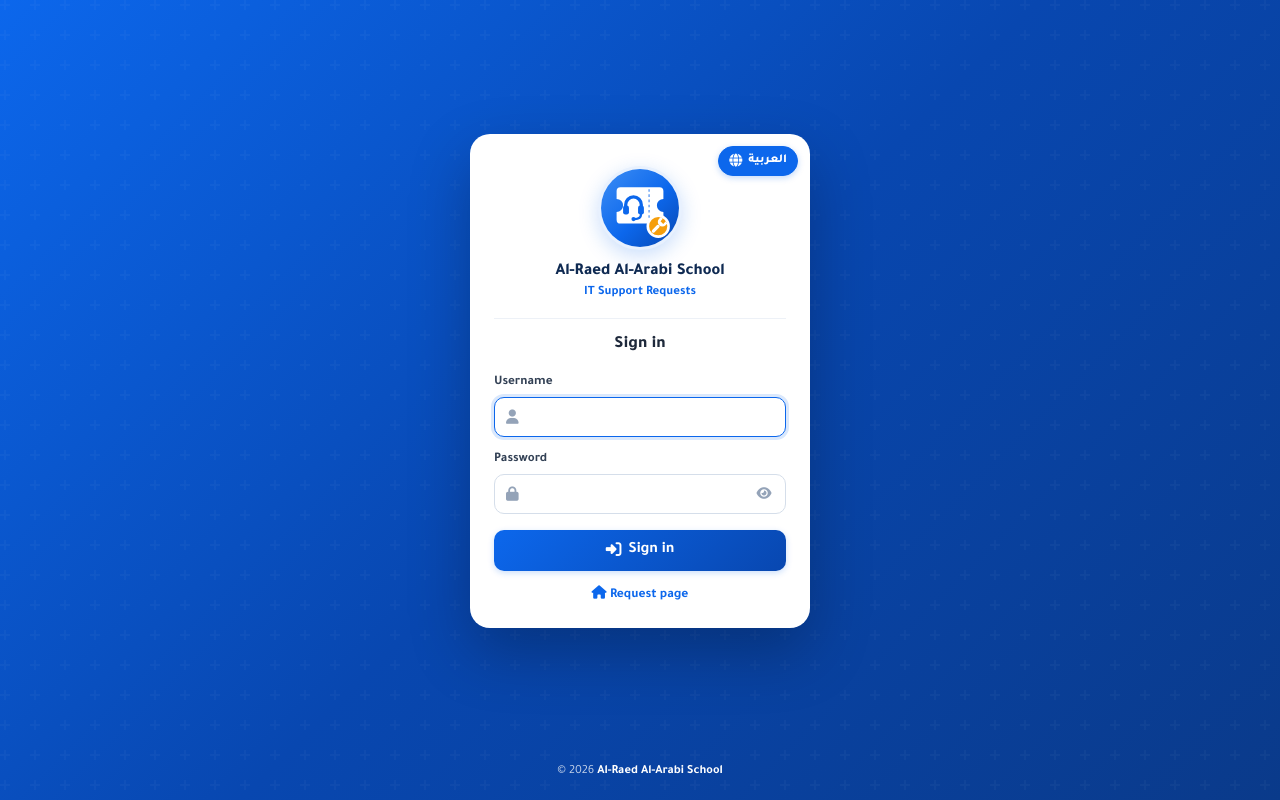
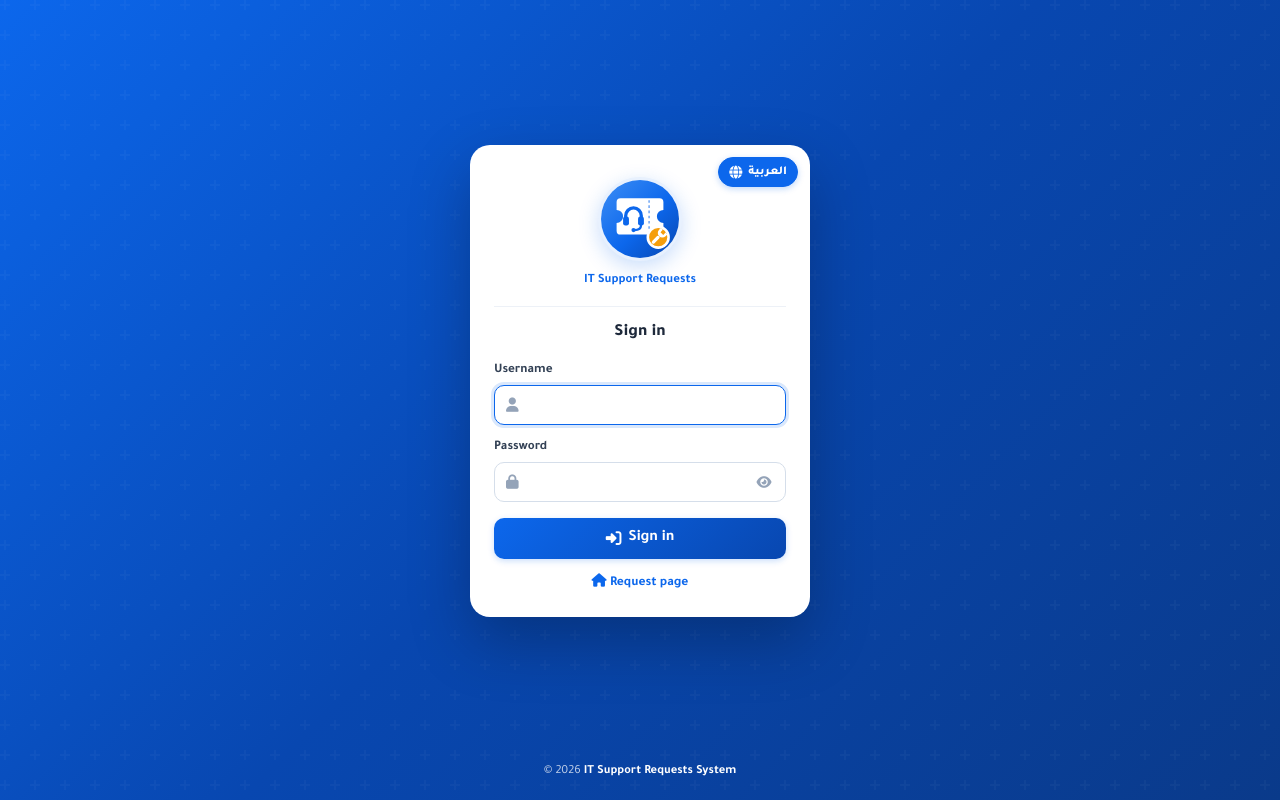
Before and after one commit to AcsVe/RASTKT, a Flask app: page /admin/login?lang=en in a window 1280 px wide. Run offline with Flask 3, Linux system fonts and the light colour scheme; data that the repository does not hold is empty; some libraries are stand-ins or nearby versions.

Commit message:
Remove the school name from defaults, render.yaml and the app manifests
- ORG_AR / ORG_EN default to empty (app, setup prompt, render.yaml).
- Manifests describe the system only; service-worker caches bumped so
  installed apps pick up the new manifest.
- With no organisation name set, page titles drop the trailing dash and
  the login page, dashboard sidebar and e-mail header show the system
  name instead.
- Android appId and other identifiers are unchanged.

Co-Authored-By: Claude Opus 5.5 <noreply@anthropic.com>
Claude-Session: https://claude.ai/code/session_017ir6rNkj4XLUChjDU4CJKB

```diff
--- a/app.py
+++ b/app.py
@@ -56,8 +56,8 @@ def create_app():
     # Seeds the first Administrator account (see models.init_db).
     app.config['ADMIN_USER']    = os.environ.get('ADMIN_USER', 'admin')
     app.config['ADMIN_PASS']    = os.environ.get('ADMIN_PASS', 'acs2024')
-    app.config['ORG_AR']        = os.environ.get('ORG_AR', 'مدرسة الرائد العربي')
-    app.config['ORG_EN']        = os.environ.get('ORG_EN', 'Al-Raed Al-Arabi School')
+    app.config['ORG_AR']        = os.environ.get('ORG_AR', '')
+    app.config['ORG_EN']        = os.environ.get('ORG_EN', '')
     # Where the "Android app" button points (built by .github/workflows/build-apk.yml).
     # Set APK_DOWNLOAD_URL to override, or to an empty-looking value like "-" to hide the button.
     app.config['APK_DOWNLOAD_URL'] = os.environ.get('APK_DOWNLOAD_URL', 'https://github.com/AcsVe/RASTKT/releases/latest/download/RASTKT.apk')
--- a/ops/setup_local.py
+++ b/ops/setup_local.py
@@ -57,8 +57,8 @@ def main():
     vals['PORT'] = cur.get('PORT', '8001')
     vals['BACKUP_DIR'] = ask('مجلد النسخ الاحتياطية (داخل Google Drive)', bk_default)
     vals['CF_API_TOKEN'] = cur.get('CF_API_TOKEN') or ie.get('CF_API_TOKEN', '') or ask('رمز Cloudflare API', '', True)
-    vals['ORG_AR'] = ask('اسم المؤسسة بالعربية', cur.get('ORG_AR', 'مدرسة الرائد العربي'))
-    vals['ORG_EN'] = ask('اسم المؤسسة بالإنجليزية', cur.get('ORG_EN', 'Al-Raed Al-Arabi School'))
+    vals['ORG_AR'] = ask('اسم المؤسسة بالعربية', cur.get('ORG_AR', ''))
+    vals['ORG_EN'] = ask('اسم المؤسسة بالإنجليزية', cur.get('ORG_EN', ''))
     print('\n  البريد (Microsoft 365) — انسخها من إعدادات Render (Environment). Enter للتخطي:')
     vals['MS_TENANT_ID'] = ask('MS_TENANT_ID', cur.get('MS_TENANT_ID', ''))
     vals['MS_CLIENT_ID'] = ask('MS_CLIENT_ID', cur.get('MS_CLIENT_ID', ''))
--- a/render.yaml
+++ b/render.yaml
@@ -15,10 +15,6 @@ services:
         value: admin
       - key: ADMIN_PASS
         value: acs2024
-      - key: ORG_AR
-        value: مدرسة الرائد العربي
-      - key: ORG_EN
-        value: Al-Raed Al-Arabi School
       - key: LOGO_URL
         value: /static/logo.png
       - key: MS_TENANT_ID
--- a/static/manifest-admin.json
+++ b/static/manifest-admin.json
@@ -1,7 +1,7 @@
 {
   "name": "إدارة الطلبات — الدعم الفني",
   "short_name": "إدارة الطلبات",
-  "description": "لوحة تحكم نظام طلبات الدعم الفني - مدرسة الرائد العربي",
+  "description": "لوحة تحكم نظام طلبات الدعم الفني",
   "start_url": "/admin/",
   "scope": "/admin/",
   "display": "standalone",
--- a/static/sw.js
+++ b/static/sw.js
@@ -8,8 +8,8 @@
 // connection. What this buys is a usable app shell while offline
 // (reading what was last loaded), not offline data entry.
 
-const SHELL_CACHE = 'raed-tickets-shell-v3';
-const PAGE_CACHE = 'raed-tickets-pages-v3';
+const SHELL_CACHE = 'raed-tickets-shell-v4';
+const PAGE_CACHE = 'raed-tickets-pages-v4';
 const CURRENT_CACHES = [SHELL_CACHE, PAGE_CACHE];
 
 const SHELL_ASSETS = [
--- a/templates/admin/dashboard.html
+++ b/templates/admin/dashboard.html
@@ -3,7 +3,7 @@
 <head>
 <meta charset="UTF-8">
 <meta name="viewport" content="width=device-width, initial-scale=1">
-<title>{{ 'لوحة التحكم' if lang == 'ar' else 'Control Panel' }} — {{ brand.org_ar if lang == 'ar' else (brand.org_en or brand.org_ar) }}</title>
+<title>{{ 'لوحة التحكم' if lang == 'ar' else 'Control Panel' }}{% set _org = brand.org_ar if lang == 'ar' else (brand.org_en or brand.org_ar) %}{% if _org %} — {{ _org }}{% endif %}</title>
 
 <link rel="manifest" href="/static/manifest-admin.json">
 <meta name="theme-color" content="#0C67EC">
@@ -610,7 +610,7 @@ document.addEventListener('click', e => {
 let BRAND = {{ {'orgAr': brand.org_ar, 'orgEn': brand.org_en, 'accent': brand.accent, 'logo': brand.logo, 'logoUrl': brand.logo_url}|tojson }};
 let GRAPH = null;
 function paintBrand() {
-  const org = AR ? BRAND.orgAr : (BRAND.orgEn || BRAND.orgAr);
+  const org = (AR ? BRAND.orgAr : (BRAND.orgEn || BRAND.orgAr)) || (AR ? 'نظام طلبات الدعم الفني' : 'IT Support Requests System');
   const el = document.getElementById('sbOrg');
   el.textContent = org; el.title = org;
   const logo = document.getElementById('sbLogo');
--- a/templates/admin/login.html
+++ b/templates/admin/login.html
@@ -5,7 +5,7 @@
   <meta charset="UTF-8">
   <meta name="viewport" content="width=device-width, initial-scale=1">
   <meta name="theme-color" content="#0C67EC">
-  <title>{{ 'تسجيل الدخول' if lang == 'ar' else 'Sign in' }} — {{ org }}</title>
+  <title>{{ 'تسجيل الدخول' if lang == 'ar' else 'Sign in' }} {% if org %}— {{ org }}{% endif %}</title>
   <link rel="icon" href="/static/brand/system.svg" type="image/svg+xml">
   <link rel="icon" href="/static/icon-192.png" sizes="192x192" type="image/png">
   <link rel="apple-touch-icon" href="/static/apple-touch-icon.png">
@@ -19,7 +19,7 @@
   <div class="auth-wrap"><div class="auth-card">
     <div class="auth-lang"><a class="lang-switch" href="?lang={{ 'en' if lang == 'ar' else 'ar' }}" lang="{{ 'en' if lang == 'ar' else 'ar' }}">{{ 'English' if lang == 'ar' else 'العربية' }}</a></div>
     <div class="logo-circle"><img src="{{ brand.logo_url }}" alt="" class="{{ '' if brand.logo else 'sys-icon' }}"></div>
-    <div class="brand-title">{{ org }}</div>
+    {% if org %}<div class="brand-title">{{ org }}</div>{% endif %}
     <div class="brand-sub">{{ 'نظام طلبات الدعم الفني' if lang == 'ar' else 'IT Support Requests' }}</div>
     <h1>{{ 'تسجيل الدخول' if lang == 'ar' else 'Sign in' }}</h1>
 
@@ -38,7 +38,7 @@
     </form>
     <div class="links"><a href="/?lang={{ lang }}"><i class="fas fa-house" aria-hidden="true"></i> {{ 'صفحة تقديم الطلبات' if lang == 'ar' else 'Request page' }}</a></div>
   </div></div>
-  <footer class="auth-foot">© {{ now_year }} <b>{{ org }}</b></footer>
+  <footer class="auth-foot">© {{ now_year }} <b>{{ org or ('نظام طلبات الدعم الفني' if lang == 'ar' else 'IT Support Requests System') }}</b></footer>
   <script>
     document.addEventListener('click', function (e) {
       var eye = e.target.closest('[data-eye]');
--- a/templates/base_public.html
+++ b/templates/base_public.html
@@ -180,7 +180,7 @@
       <div class="topbar-logo-chip{{ '' if brand.logo else ' sys-icon' }}"><img src="{{ brand.logo_url }}" alt="{{ 'شعار المؤسسة' if lang == 'ar' else 'Organization logo' }}"></div>
       <div class="topbar-titles">
         <span>{{ 'نظام طلبات الدعم الفني' if lang == 'ar' else 'IT Support Requests System' }}</span>
-        <span class="topbar-org">{{ brand.org_ar if lang == 'ar' else (brand.org_en or brand.org_ar) }}</span>
+        {% if brand.org_ar %}<span class="topbar-org">{{ brand.org_ar if lang == 'ar' else (brand.org_en or brand.org_ar) }}</span>{% endif %}
         <span class="topbar-clock" id="topbarClock"></span>
       </div>
       <nav class="topbar-nav">
--- a/templates/monitoring.html
+++ b/templates/monitoring.html
@@ -3,7 +3,7 @@
 <head>
 <meta charset="UTF-8">
 <meta name="viewport" content="width=device-width, initial-scale=1">
-<title>{{ 'شاشة المتابعة' if lang == 'ar' else 'Monitoring' }} — {{ brand.org_ar if lang == 'ar' else (brand.org_en or brand.org_ar) }}</title>
+<title>{{ 'شاشة المتابعة' if lang == 'ar' else 'Monitoring' }}{% set _org = brand.org_ar if lang == 'ar' else (brand.org_en or brand.org_ar) %}{% if _org %} — {{ _org }}{% endif %}</title>
 
 <!-- PWA: Add to Home Screen (Android + iOS + Desktop) — same manifest/service
      worker as the rest of the site, so this screen can be installed and
--- a/utils/email_utils.py
+++ b/utils/email_utils.py
@@ -207,8 +207,8 @@ def _base_html(content_ar, content_en, color='#247680'):
     logo = _abs_logo_url()
     from utils.branding import brand
     _b = brand()
-    org_ar = _b['org_ar'] or 'مدرسة الرائد العربي'
-    org_en = _b['org_en'] or 'Al-Raed Al-Arabi School'
+    org_ar = _b['org_ar'] or 'نظام طلبات الدعم الفني'
+    org_en = _b['org_en'] or ('IT Support Requests System' if not _b['org_ar'] else '')
     logo_html = (f'<img src="{logo}" alt="logo" width="120" style="display:block;margin:0 auto 6px;max-width:120px;height:auto">'
                  if logo else '')
 
@@ -219,7 +219,7 @@ def _base_html(content_ar, content_en, color='#247680'):
            style="width:480px;max-width:480px;background:#fff;border:1px solid #e0e0e0;border-radius:10px;overflow:hidden;font-family:Tajawal,Arial,sans-serif;font-size:13px">
       <tr><td style="background:{color};padding:12px 16px;text-align:center">
         {logo_html}
-        <span style="color:#fff;font-size:13px;font-weight:700">{org_ar} — {org_en}</span>
+        <span style="color:#fff;font-size:13px;font-weight:700">{org_ar + ' — ' + org_en if org_en else org_ar}</span>
       </td></tr>
       <tr><td dir="rtl" style="padding:14px 16px 6px;text-align:right">{content_ar}</td></tr>
       <tr><td style="padding:0 16px"><div style="border-top:1px dashed #ddd"></div></td></tr>
```
Also changed, not shown: static/manifest.json.
